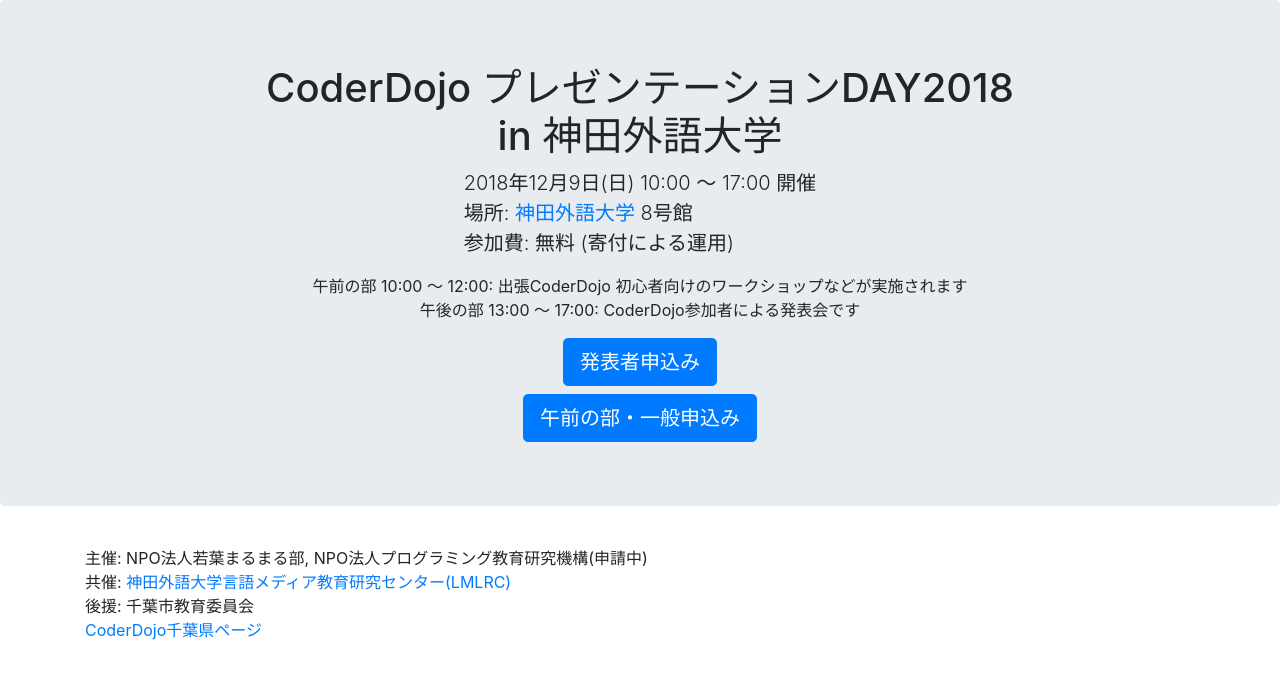
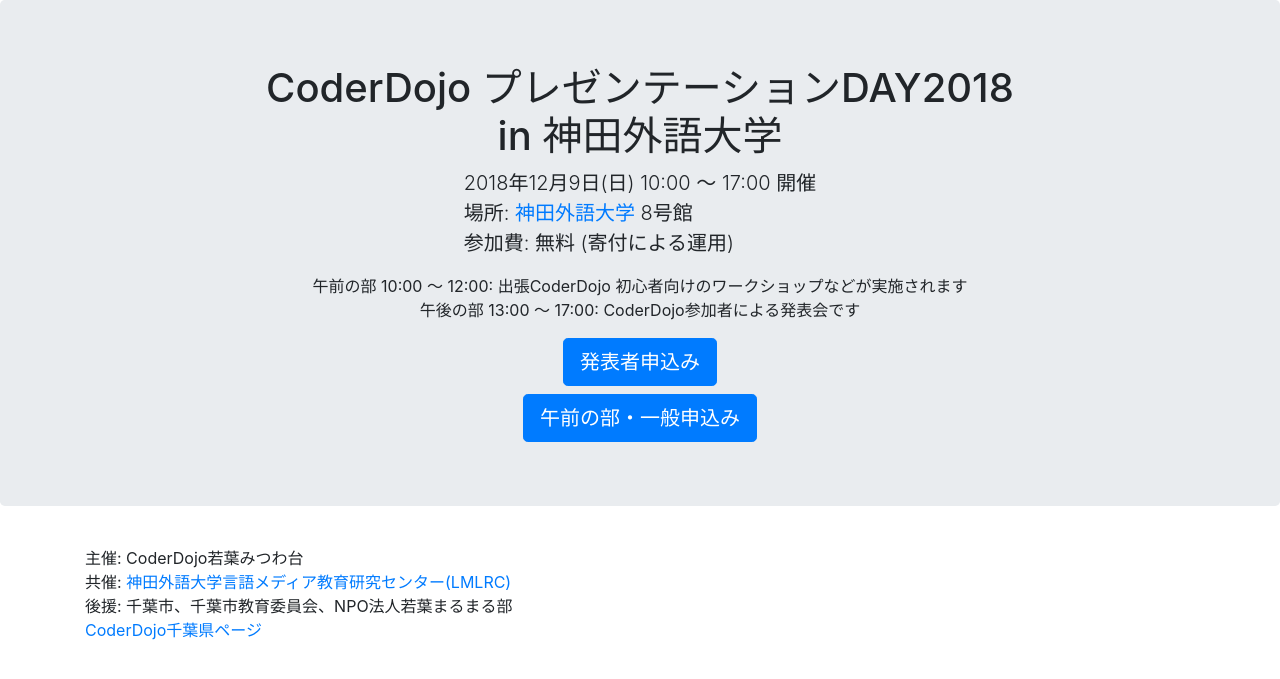
Before and after one commit to coderdojo-chiba-pref/coderdojo-chiba-pref.github.io, a Jekyll site: the page presenday2018-12.html, which Jekyll copies as it is, in a window 1280 px wide. Shown: the top 679 px of the page. Built offline with Jekyll 4.4.1, drawn with Linux system fonts in a browser that asks for light colours.

Commit message:
Update presenday2018-12.html
主催と後援を変更

```diff
--- a/presenday2018-12.html
+++ b/presenday2018-12.html
@@ -33,10 +33,10 @@
 
 <footer class="bg-footer p-2 mt-4">
     <div class="container">
-        <p class="m-0">主催: NPO法人若葉まるまる部, NPO法人プログラミング教育研究機構(申請中)</p>
+        <p class="m-0">主催: CoderDojo若葉みつわ台</p>
         <p class="m-0">共催: <a href="https://www.kandagaigo.ac.jp/kuis/main/labo/lmlrc/" target="_blank">神田外語大学言語メディア教育研究センター(LMLRC)</a>
         </p>
-        <p class="m-0">後援: 千葉市教育委員会</p>
+        <p class="m-0">後援: 千葉市、千葉市教育委員会、NPO法人若葉まるまる部</p>
         <p class="m-0"><a href="/" target="_blank">CoderDojo千葉県ページ</a></p>
     </div>
 </footer>
```
